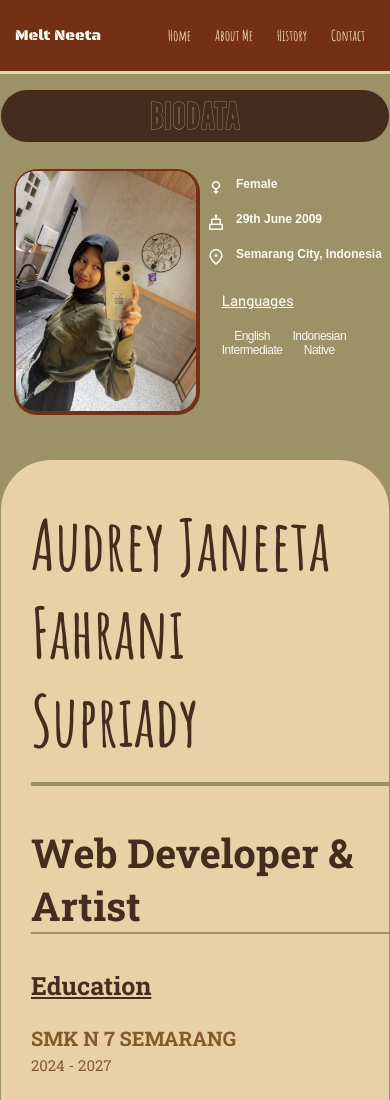
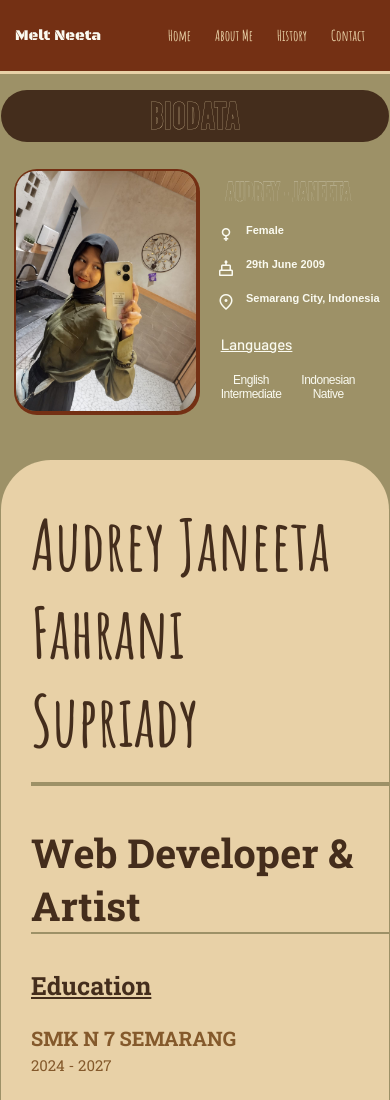
Before and after one commit to MeltNeeta/Advanced-Biodata, a plain HTML site: page index.html in a window 390 px wide. Shown: the top 1100 px of the page. Drawn offline with nearby package versions, Linux system fonts and the light colour scheme; a web font is replaced by a local one.

Commit message:
basic  mobile done

```diff
--- a/biodata.css
+++ b/biodata.css
@@ -109,6 +109,23 @@ h1 {
     border-radius: 40px;
     box-shadow: 2px 2px 0px 6px var(--spice);
 }
+
+/* .basicss {
+    margin-top: -40px;
+} */
+
+.main-name h2 {
+    display: none;
+}
+
+/* .main-name h2 {
+    font-size: 60px;
+    text-align: center;
+    -webkit-text-stroke: 0.1px var(--white);
+    color: var(--olive);
+    font-weight: 800;
+    font-family: "League Gothic", sans-serif;
+} */
 
 .basics {
     display: flex;
@@ -680,8 +697,19 @@ h1 {
 .basicss {
     display: flex;
     flex-direction: column;
-    margin-top: 50px;
-    margin-left: -50px;
+    padding-top: 25px;
+    margin-left: -40px;
+}
+
+.main-name h2 {
+    display: flex;
+    flex-direction: column;
+    font-size: 25px;
+    text-align: center;
+    -webkit-text-stroke: 0.1px var(--white);
+    color: var(--olive);
+    font-weight: 800;
+    font-family: "League Gothic", sans-serif;
 }
 
 .basics {
@@ -707,7 +735,7 @@ h1 {
     list-style: none;
     font-family: "Akt", sans-serif;
     font-weight: 800;
-    font-size: 12px;
+    font-size: 11px;
     color: var(--white);
 }
 
@@ -730,7 +758,7 @@ h1 {
 .contain-bahasa {
     display: flex;
     flex-direction: row;
-    gap: 10px;
+    gap: 20px;
 }
 
 .bahasa {
--- a/index.html
+++ b/index.html
@@ -42,6 +42,10 @@
         </div>
 
         <div class="basicss">
+
+        <div class="main-name">
+            <h2>AUDREY - JANEETA</h2>
+        </div>
 
         <div class="basics">
 
```
